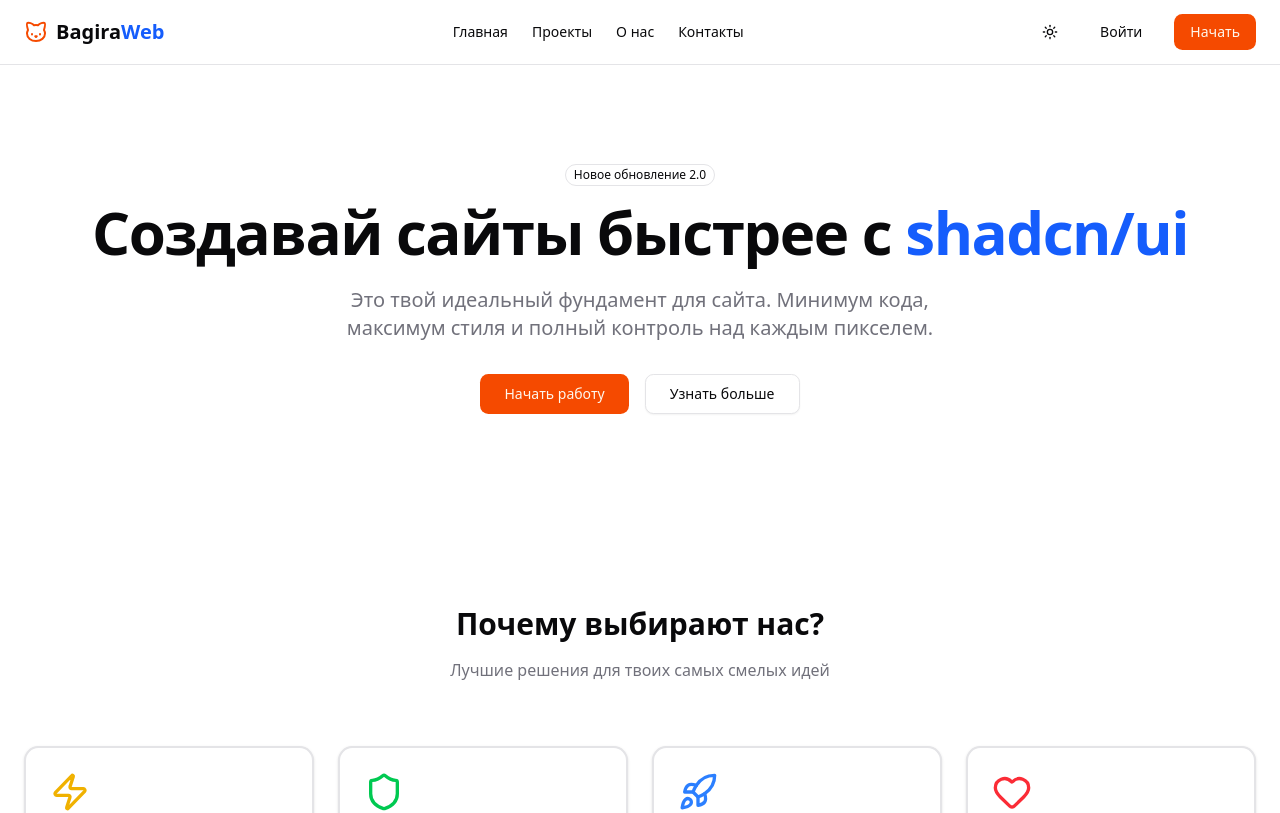
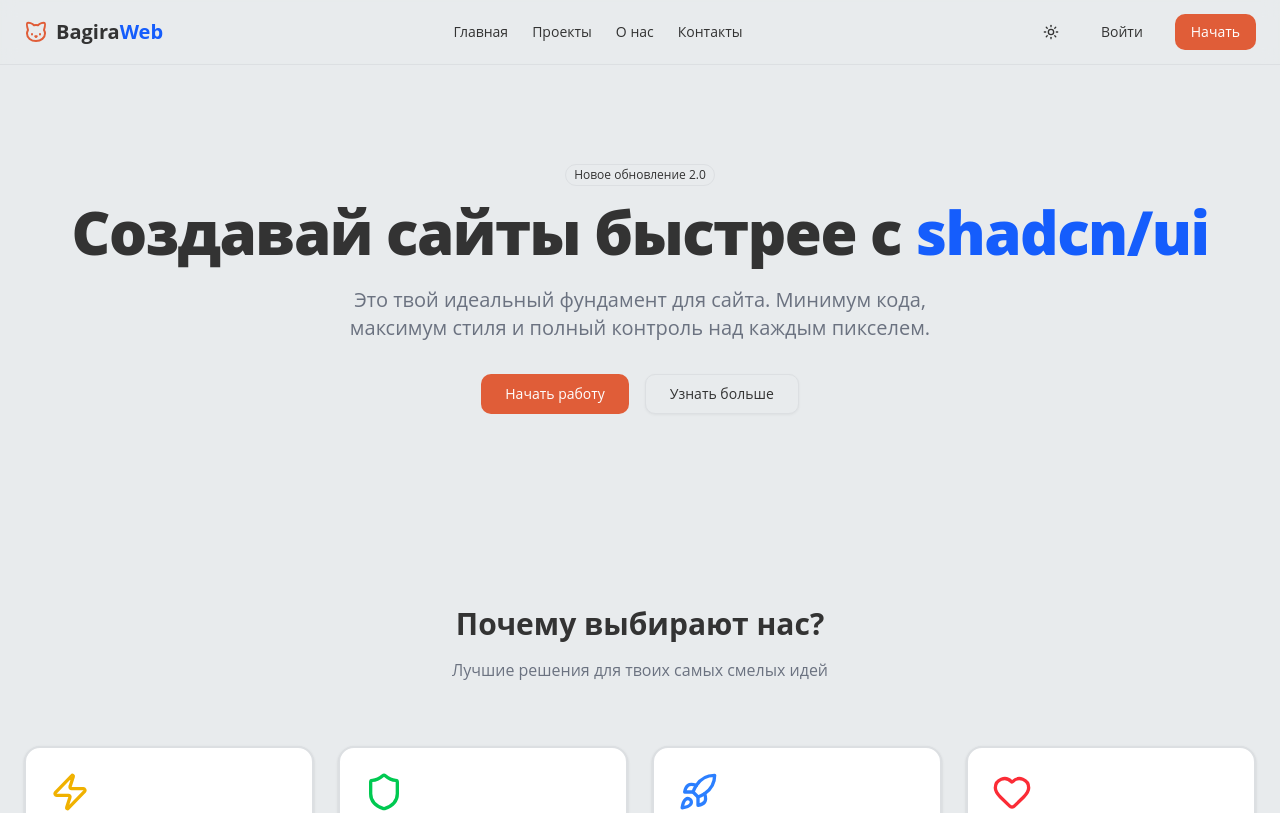
Before and after one commit to CraBiK/bagiraiko, a Next.js app: page / in a window 1280 px wide. Shown: the top 813 px of the page. Built offline with nearby package versions, Linux system fonts and the light colour scheme.

Commit message:
Изменил тему

```diff
--- a/src/app/globals.css
+++ b/src/app/globals.css
@@ -3,116 +3,165 @@
 
 @custom-variant dark (&:is(.dark *));
 
+:root {
+  --background: oklch(0.9383 0.0042 236.4995);
+  --foreground: oklch(0.3211 0 0);
+  --card: oklch(1.0000 0 0);
+  --card-foreground: oklch(0.3211 0 0);
+  --popover: oklch(1.0000 0 0);
+  --popover-foreground: oklch(0.3211 0 0);
+  --primary: oklch(0.6397 0.1720 36.4421);
+  --primary-foreground: oklch(1.0000 0 0);
+  --secondary: oklch(0.9670 0.0029 264.5420);
+  --secondary-foreground: oklch(0.4461 0.0263 256.8018);
+  --muted: oklch(0.9846 0.0017 247.8394);
+  --muted-foreground: oklch(0.5510 0.0234 264.3637);
+  --accent: oklch(0.9119 0.0222 243.8174);
+  --accent-foreground: oklch(0.3791 0.1378 265.5222);
+  --destructive: oklch(0.6368 0.2078 25.3313);
+  --destructive-foreground: oklch(1.0000 0 0);
+  --border: oklch(0.9022 0.0052 247.8823);
+  --input: oklch(0.9700 0.0029 264.5420);
+  --ring: oklch(0.6397 0.1720 36.4421);
+  --chart-1: oklch(0.7156 0.0605 248.6845);
+  --chart-2: oklch(0.7875 0.0917 35.9616);
+  --chart-3: oklch(0.5778 0.0759 254.1573);
+  --chart-4: oklch(0.5016 0.0849 259.4902);
+  --chart-5: oklch(0.4241 0.0952 264.0306);
+  --sidebar: oklch(0.9030 0.0046 258.3258);
+  --sidebar-foreground: oklch(0.3211 0 0);
+  --sidebar-primary: oklch(0.6397 0.1720 36.4421);
+  --sidebar-primary-foreground: oklch(1.0000 0 0);
+  --sidebar-accent: oklch(0.9119 0.0222 243.8174);
+  --sidebar-accent-foreground: oklch(0.3791 0.1378 265.5222);
+  --sidebar-border: oklch(0.9276 0.0058 264.5313);
+  --sidebar-ring: oklch(0.6397 0.1720 36.4421);
+  --font-sans: Open Sans, ui-sans-serif, sans-serif, system-ui;
+  --font-serif: Space Grotesk, ui-serif, serif;
+  --font-mono: Roboto Mono, ui-monospace, monospace;
+  --radius: 0.75rem;
+  --shadow-x: 0px;
+  --shadow-y: 1px;
+  --shadow-blur: 3px;
+  --shadow-spread: 0px;
+  --shadow-opacity: 0.1;
+  --shadow-color: hsl(0 0% 0%);
+  --shadow-2xs: 0px 1px 3px 0px hsl(0 0% 0% / 0.05);
+  --shadow-xs: 0px 1px 3px 0px hsl(0 0% 0% / 0.05);
+  --shadow-sm: 0px 1px 3px 0px hsl(0 0% 0% / 0.10), 0px 1px 2px -1px hsl(0 0% 0% / 0.10);
+  --shadow: 0px 1px 3px 0px hsl(0 0% 0% / 0.10), 0px 1px 2px -1px hsl(0 0% 0% / 0.10);
+  --shadow-md: 0px 1px 3px 0px hsl(0 0% 0% / 0.10), 0px 2px 4px -1px hsl(0 0% 0% / 0.10);
+  --shadow-lg: 0px 1px 3px 0px hsl(0 0% 0% / 0.10), 0px 4px 6px -1px hsl(0 0% 0% / 0.10);
+  --shadow-xl: 0px 1px 3px 0px hsl(0 0% 0% / 0.10), 0px 8px 10px -1px hsl(0 0% 0% / 0.10);
+  --shadow-2xl: 0px 1px 3px 0px hsl(0 0% 0% / 0.25);
+  --tracking-normal: 0em;
+  --spacing: 0.25rem;
+}
+
+.dark {
+  --background: oklch(0.2598 0.0306 262.6666);
+  --foreground: oklch(0.9219 0 0);
+  --card: oklch(0.3106 0.0301 268.6365);
+  --card-foreground: oklch(0.9219 0 0);
+  --popover: oklch(0.2900 0.0249 268.3986);
+  --popover-foreground: oklch(0.9219 0 0);
+  --primary: oklch(0.6397 0.1720 36.4421);
+  --primary-foreground: oklch(1.0000 0 0);
+  --secondary: oklch(0.3095 0.0266 266.7132);
+  --secondary-foreground: oklch(0.9219 0 0);
+  --muted: oklch(0.3095 0.0266 266.7132);
+  --muted-foreground: oklch(0.7155 0 0);
+  --accent: oklch(0.3380 0.0589 267.5867);
+  --accent-foreground: oklch(0.8823 0.0571 254.1284);
+  --destructive: oklch(0.6368 0.2078 25.3313);
+  --destructive-foreground: oklch(1.0000 0 0);
+  --border: oklch(0.3843 0.0301 269.7337);
+  --input: oklch(0.3843 0.0301 269.7337);
+  --ring: oklch(0.6397 0.1720 36.4421);
+  --chart-1: oklch(0.7156 0.0605 248.6845);
+  --chart-2: oklch(0.7693 0.0876 34.1875);
+  --chart-3: oklch(0.5778 0.0759 254.1573);
+  --chart-4: oklch(0.5016 0.0849 259.4902);
+  --chart-5: oklch(0.4241 0.0952 264.0306);
+  --sidebar: oklch(0.3100 0.0283 267.7408);
+  --sidebar-foreground: oklch(0.9219 0 0);
+  --sidebar-primary: oklch(0.6397 0.1720 36.4421);
+  --sidebar-primary-foreground: oklch(1.0000 0 0);
+  --sidebar-accent: oklch(0.3380 0.0589 267.5867);
+  --sidebar-accent-foreground: oklch(0.8823 0.0571 254.1284);
+  --sidebar-border: oklch(0.3843 0.0301 269.7337);
+  --sidebar-ring: oklch(0.6397 0.1720 36.4421);
+  --font-sans: Open Sans, ui-sans-serif, sans-serif, system-ui;
+  --font-serif: Space Grotesk, ui-serif, serif;
+  --font-mono: Roboto Mono, ui-monospace, monospace;
+  --radius: 0.75rem;
+  --shadow-x: 0px;
+  --shadow-y: 1px;
+  --shadow-blur: 3px;
+  --shadow-spread: 0px;
+  --shadow-opacity: 0.1;
+  --shadow-color: hsl(0 0% 0%);
+  --shadow-2xs: 0px 1px 3px 0px hsl(0 0% 0% / 0.05);
+  --shadow-xs: 0px 1px 3px 0px hsl(0 0% 0% / 0.05);
+  --shadow-sm: 0px 1px 3px 0px hsl(0 0% 0% / 0.10), 0px 1px 2px -1px hsl(0 0% 0% / 0.10);
+  --shadow: 0px 1px 3px 0px hsl(0 0% 0% / 0.10), 0px 1px 2px -1px hsl(0 0% 0% / 0.10);
+  --shadow-md: 0px 1px 3px 0px hsl(0 0% 0% / 0.10), 0px 2px 4px -1px hsl(0 0% 0% / 0.10);
+  --shadow-lg: 0px 1px 3px 0px hsl(0 0% 0% / 0.10), 0px 4px 6px -1px hsl(0 0% 0% / 0.10);
+  --shadow-xl: 0px 1px 3px 0px hsl(0 0% 0% / 0.10), 0px 8px 10px -1px hsl(0 0% 0% / 0.10);
+  --shadow-2xl: 0px 1px 3px 0px hsl(0 0% 0% / 0.25);
+}
+
 @theme inline {
   --color-background: var(--background);
   --color-foreground: var(--foreground);
-  --font-sans: var(--font-geist-sans);
-  --font-mono: var(--font-geist-mono);
+  --color-card: var(--card);
+  --color-card-foreground: var(--card-foreground);
+  --color-popover: var(--popover);
+  --color-popover-foreground: var(--popover-foreground);
+  --color-primary: var(--primary);
+  --color-primary-foreground: var(--primary-foreground);
+  --color-secondary: var(--secondary);
+  --color-secondary-foreground: var(--secondary-foreground);
+  --color-muted: var(--muted);
+  --color-muted-foreground: var(--muted-foreground);
+  --color-accent: var(--accent);
+  --color-accent-foreground: var(--accent-foreground);
+  --color-destructive: var(--destructive);
+  --color-destructive-foreground: var(--destructive-foreground);
+  --color-border: var(--border);
+  --color-input: var(--input);
+  --color-ring: var(--ring);
+  --color-chart-1: var(--chart-1);
+  --color-chart-2: var(--chart-2);
+  --color-chart-3: var(--chart-3);
+  --color-chart-4: var(--chart-4);
+  --color-chart-5: var(--chart-5);
+  --color-sidebar: var(--sidebar);
+  --color-sidebar-foreground: var(--sidebar-foreground);
+  --color-sidebar-primary: var(--sidebar-primary);
+  --color-sidebar-primary-foreground: var(--sidebar-primary-foreground);
+  --color-sidebar-accent: var(--sidebar-accent);
+  --color-sidebar-accent-foreground: var(--sidebar-accent-foreground);
+  --color-sidebar-border: var(--sidebar-border);
   --color-sidebar-ring: var(--sidebar-ring);
-  --color-sidebar-border: var(--sidebar-border);
-  --color-sidebar-accent-foreground: var(--sidebar-accent-foreground);
-  --color-sidebar-accent: var(--sidebar-accent);
-  --color-sidebar-primary-foreground: var(--sidebar-primary-foreground);
-  --color-sidebar-primary: var(--sidebar-primary);
-  --color-sidebar-foreground: var(--sidebar-foreground);
-  --color-sidebar: var(--sidebar);
-  --color-chart-5: var(--chart-5);
-  --color-chart-4: var(--chart-4);
-  --color-chart-3: var(--chart-3);
-  --color-chart-2: var(--chart-2);
-  --color-chart-1: var(--chart-1);
-  --color-ring: var(--ring);
-  --color-input: var(--input);
-  --color-border: var(--border);
-  --color-destructive: var(--destructive);
-  --color-accent-foreground: var(--accent-foreground);
-  --color-accent: var(--accent);
-  --color-muted-foreground: var(--muted-foreground);
-  --color-muted: var(--muted);
-  --color-secondary-foreground: var(--secondary-foreground);
-  --color-secondary: var(--secondary);
-  --color-primary-foreground: var(--primary-foreground);
-  --color-primary: var(--primary);
-  --color-popover-foreground: var(--popover-foreground);
-  --color-popover: var(--popover);
-  --color-card-foreground: var(--card-foreground);
-  --color-card: var(--card);
+
+  --font-sans: var(--font-sans);
+  --font-mono: var(--font-mono);
+  --font-serif: var(--font-serif);
+
   --radius-sm: calc(var(--radius) - 4px);
   --radius-md: calc(var(--radius) - 2px);
   --radius-lg: var(--radius);
   --radius-xl: calc(var(--radius) + 4px);
-  --radius-2xl: calc(var(--radius) + 8px);
-  --radius-3xl: calc(var(--radius) + 12px);
-  --radius-4xl: calc(var(--radius) + 16px);
-}
 
-:root {
-  --radius: 0.65rem;
-  --background: oklch(1 0 0);
-  --foreground: oklch(0.141 0.005 285.823);
-  --card: oklch(1 0 0);
-  --card-foreground: oklch(0.141 0.005 285.823);
-  --popover: oklch(1 0 0);
-  --popover-foreground: oklch(0.141 0.005 285.823);
-  --primary: oklch(0.646 0.222 41.116);
-  --primary-foreground: oklch(0.98 0.016 73.684);
-  --secondary: oklch(0.967 0.001 286.375);
-  --secondary-foreground: oklch(0.21 0.006 285.885);
-  --muted: oklch(0.967 0.001 286.375);
-  --muted-foreground: oklch(0.552 0.016 285.938);
-  --accent: oklch(0.967 0.001 286.375);
-  --accent-foreground: oklch(0.21 0.006 285.885);
-  --destructive: oklch(0.577 0.245 27.325);
-  --border: oklch(0.92 0.004 286.32);
-  --input: oklch(0.92 0.004 286.32);
-  --ring: oklch(0.75 0.183 55.934);
-  --chart-1: oklch(0.837 0.128 66.29);
-  --chart-2: oklch(0.705 0.213 47.604);
-  --chart-3: oklch(0.646 0.222 41.116);
-  --chart-4: oklch(0.553 0.195 38.402);
-  --chart-5: oklch(0.47 0.157 37.304);
-  --sidebar: oklch(0.985 0 0);
-  --sidebar-foreground: oklch(0.141 0.005 285.823);
-  --sidebar-primary: oklch(0.646 0.222 41.116);
-  --sidebar-primary-foreground: oklch(0.98 0.016 73.684);
-  --sidebar-accent: oklch(0.967 0.001 286.375);
-  --sidebar-accent-foreground: oklch(0.21 0.006 285.885);
-  --sidebar-border: oklch(0.92 0.004 286.32);
-  --sidebar-ring: oklch(0.75 0.183 55.934);
-}
-
-.dark {
-  --background: oklch(0.141 0.005 285.823);
-  --foreground: oklch(0.985 0 0);
-  --card: oklch(0.21 0.006 285.885);
-  --card-foreground: oklch(0.985 0 0);
-  --popover: oklch(0.21 0.006 285.885);
-  --popover-foreground: oklch(0.985 0 0);
-  --primary: oklch(0.705 0.213 47.604);
-  --primary-foreground: oklch(0.98 0.016 73.684);
-  --secondary: oklch(0.274 0.006 286.033);
-  --secondary-foreground: oklch(0.985 0 0);
-  --muted: oklch(0.274 0.006 286.033);
-  --muted-foreground: oklch(0.705 0.015 286.067);
-  --accent: oklch(0.274 0.006 286.033);
-  --accent-foreground: oklch(0.985 0 0);
-  --destructive: oklch(0.704 0.191 22.216);
-  --border: oklch(1 0 0 / 10%);
-  --input: oklch(1 0 0 / 15%);
-  --ring: oklch(0.408 0.123 38.172);
-  --chart-1: oklch(0.837 0.128 66.29);
-  --chart-2: oklch(0.705 0.213 47.604);
-  --chart-3: oklch(0.646 0.222 41.116);
-  --chart-4: oklch(0.553 0.195 38.402);
-  --chart-5: oklch(0.47 0.157 37.304);
-  --sidebar: oklch(0.21 0.006 285.885);
-  --sidebar-foreground: oklch(0.985 0 0);
-  --sidebar-primary: oklch(0.705 0.213 47.604);
-  --sidebar-primary-foreground: oklch(0.98 0.016 73.684);
-  --sidebar-accent: oklch(0.274 0.006 286.033);
-  --sidebar-accent-foreground: oklch(0.985 0 0);
-  --sidebar-border: oklch(1 0 0 / 10%);
-  --sidebar-ring: oklch(0.408 0.123 38.172);
+  --shadow-2xs: var(--shadow-2xs);
+  --shadow-xs: var(--shadow-xs);
+  --shadow-sm: var(--shadow-sm);
+  --shadow: var(--shadow);
+  --shadow-md: var(--shadow-md);
+  --shadow-lg: var(--shadow-lg);
+  --shadow-xl: var(--shadow-xl);
+  --shadow-2xl: var(--shadow-2xl);
 }
 
 
```
